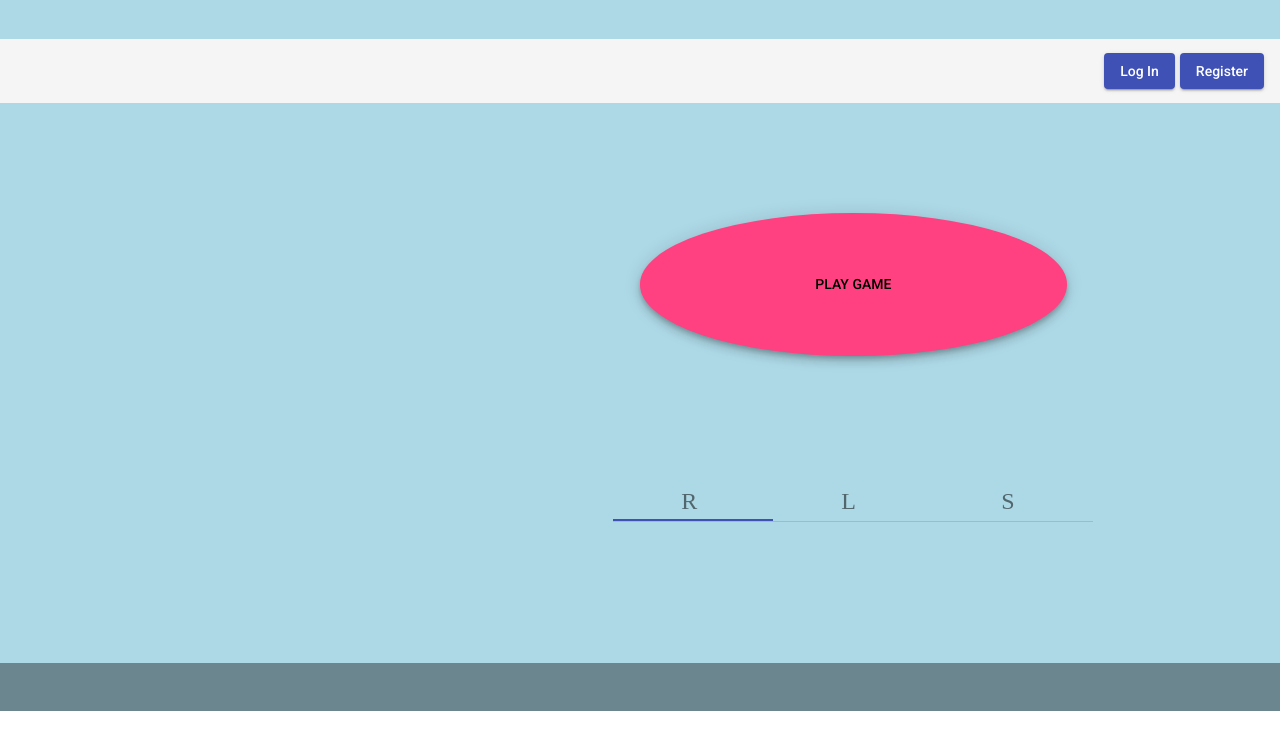
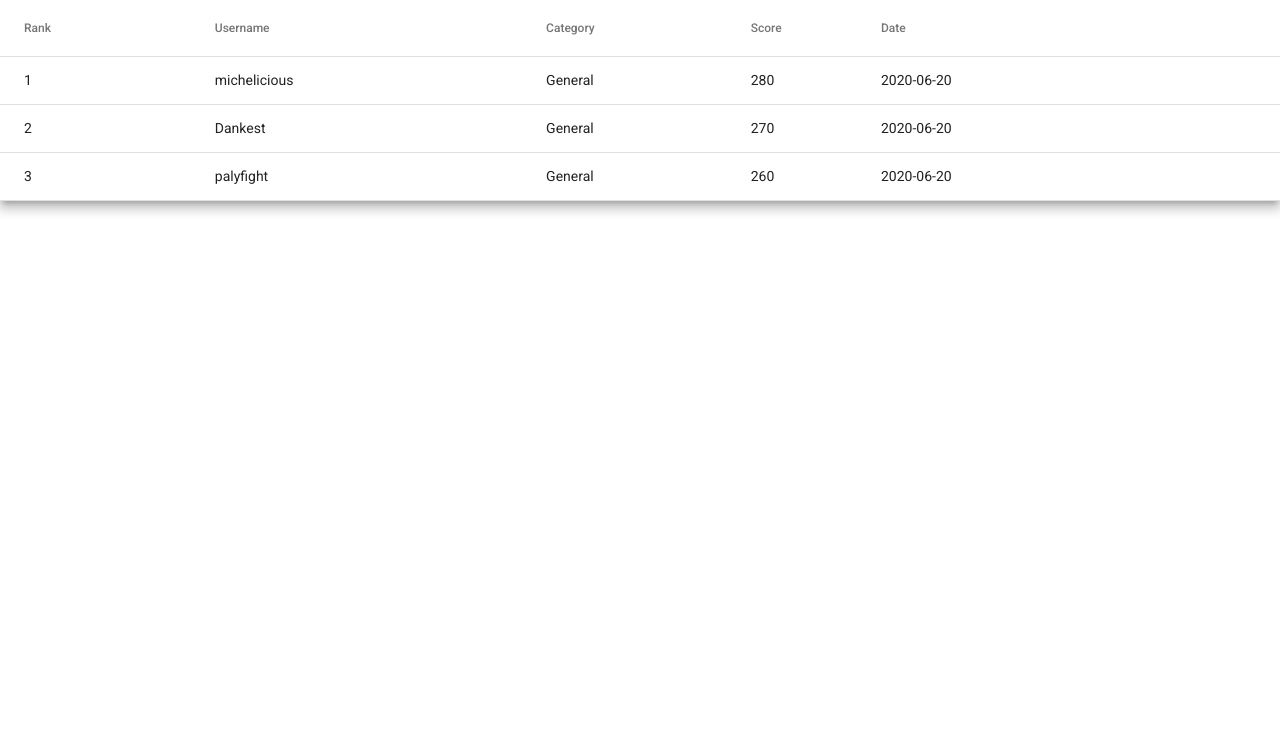
Before and after one commit to palyfight/trivia-mania, an Angular app: page / in a window 1280 px wide. Shown: the top 750 px of the page. Built offline with nearby package versions, Linux system fonts and the light colour scheme.

Commit message:
basic leaderboard component fait

```diff
--- a/angular.json
+++ b/angular.json
@@ -33,8 +33,8 @@
               "src/styles.scss"
             ],
             "scripts": [
-              "node_modules/bootstrap/dist/js/bootstrap.min.js",
-              "node_modules/jquery/dist/jquery.min.js"
+              "node_modules/jquery/dist/jquery.min.js",
+              "node_modules/bootstrap/dist/js/bootstrap.min.js"
             ]
           },
           "configurations": {
--- a/src/app/Components/home-page/home-page.component.html
+++ b/src/app/Components/home-page/home-page.component.html
@@ -12,7 +12,7 @@
       <span><a mat-raised-button color="primary">Register</a></span>
     </mat-toolbar>
   </mat-grid-tile>
-<!--Espace milieu-gauche: menu -->
+<!--Espace milieu-gauche: ... -->
   <mat-grid-tile rowspan="3">
 
   </mat-grid-tile>
@@ -22,7 +22,7 @@
   </mat-grid-tile>
 <!--Espace milieu-droit2 : menu -->
   <mat-grid-tile colspan="2">
-    <app-menu></app-menu>
+    <app-menu *ngIf="showOptionContent" [optionContent]="isOptionShown" ></app-menu>
   </mat-grid-tile>
 <!--Espace milieu-droit2 : menu -->
   <mat-grid-tile class="bot-tile" colspan="3">
--- a/src/app/Components/home-page/home-page.component.ts
+++ b/src/app/Components/home-page/home-page.component.ts
@@ -1,4 +1,4 @@
-import { Component, OnInit } from '@angular/core';
+import { Component, OnInit, Input } from '@angular/core';
 
 @Component({
   selector: 'app-home-page',
@@ -10,11 +10,17 @@ import { Component, OnInit } from '@angular/core';
 
 export class HomePageComponent implements OnInit {
 
+
   title = 'Trivia Mania';
-  background: 'TriviaMania/bg-img2.jpg'
+  background = 'TriviaMania/bg-img2.jpg';
+  isOptionShown = false;
 
   constructor() {
 
+  }
+
+  showOptionContent() {
+    this.isOptionShown = !this.isOptionShown;
   }
 
   ngOnInit(): void {
--- a/src/app/Components/leaderboard/leaderboard.component.html
+++ b/src/app/Components/leaderboard/leaderboard.component.html
@@ -1 +1,36 @@
-<p>leaderboard works!</p>
+
+<table mat-table [dataSource]="dataSource" class="mat-elevation-z8">    <!-- Rank Column -->
+
+    <!-- Rank Column -->
+    <ng-container matColumnDef="rank">
+      <th mat-header-cell *matHeaderCellDef> Rank </th>
+      <td mat-cell *matCellDef="let scorer"> {{ scorer.rank }} </td>
+    </ng-container>
+      <!-- Name Column -->
+      <ng-container matColumnDef="username">
+        <th mat-header-cell *matHeaderCellDef> Username </th>
+        <td mat-cell *matCellDef="let scorer"> {{ scorer.username }} </td>
+      </ng-container>
+
+      <!-- Category Column -->
+      <ng-container matColumnDef="category">
+        <th mat-header-cell *matHeaderCellDef> Category </th>
+        <td mat-cell *matCellDef="let scorer"> {{ scorer.category }} </td>
+      </ng-container>
+
+      <!-- Score Column -->
+      <ng-container matColumnDef="score">
+        <th mat-header-cell *matHeaderCellDef> Score </th>
+        <td mat-cell *matCellDef="let scorer"> {{ scorer.score }} </td>
+      </ng-container>
+
+      <!-- Date Column -->
+      <ng-container matColumnDef="date">
+        <th mat-header-cell *matHeaderCellDef> Date </th>
+        <td mat-cell *matCellDef="let scorer"> {{ scorer.date }} </td>
+      </ng-container>
+
+
+    <tr mat-header-row *matHeaderRowDef="lbColumns"></tr>
+    <tr mat-row *matRowDef="let row; columns: lbColumns;"></tr>
+</table>
--- a/src/app/Components/leaderboard/leaderboard.component.scss
+++ b/src/app/Components/leaderboard/leaderboard.component.scss
@@ -0,0 +1,3 @@
+table {
+  width: 100%;
+}
--- a/src/app/Components/leaderboard/leaderboard.component.ts
+++ b/src/app/Components/leaderboard/leaderboard.component.ts
@@ -1,4 +1,33 @@
-import { Component, OnInit } from '@angular/core';
+import { Component, OnInit, Input } from '@angular/core';
+
+export interface BestScorers {
+  rank: number;
+  username: string;
+  score: number;
+  category: string;
+  date: string;
+}
+
+  const SCORER_DATA: BestScorers[] = [
+    { rank: 1,
+      username: 'michelicious',
+      score: 280,
+      category: 'General',
+      date: '2020-06-20'
+    },
+    { rank: 2,
+      username: 'Dankest',
+      score: 270,
+      category: 'General',
+      date: '2020-06-20'
+    },
+    { rank: 3,
+      username: 'palyfight',
+      score: 260,
+      category: 'General',
+      date: '2020-06-20'
+    },
+  ]
 
 @Component({
   selector: 'app-leaderboard',
@@ -7,6 +36,12 @@ import { Component, OnInit } from '@angular/core';
 })
 export class LeaderboardComponent implements OnInit {
 
+  @Input() isShown: boolean;
+
+  lbColumns: string[] = ['rank', 'username', 'category', 'score', 'date'];
+  dataSource = SCORER_DATA;
+
+
   constructor() { }
 
   ngOnInit(): void {
--- a/src/app/Components/menu/menu.component.html
+++ b/src/app/Components/menu/menu.component.html
@@ -1,7 +1,7 @@
 <mat-tab-group>
     <mat-tab *ngFor="let option of optionList">
       <ng-template mat-tab-label>
-        <mat-icon>{{ option.name }}</mat-icon>
+        {{ option.name }}
       </ng-template>
     </mat-tab>
 </mat-tab-group>
--- a/src/app/Components/menu/menu.component.ts
+++ b/src/app/Components/menu/menu.component.ts
@@ -1,4 +1,4 @@
-import { Component, OnInit } from '@angular/core';
+import { Component, OnInit, Input } from '@angular/core';
 
 @Component({
   selector: 'app-menu',
@@ -7,11 +7,13 @@ import { Component, OnInit } from '@angular/core';
 })
 export class MenuComponent implements OnInit {
 
+  @Input() optionContent: boolean;
+
    optionList = [
     { name: 'Rules',
       clicked: false
     },
-    { name: 'LeaderBoard',
+    { name: 'Leaderboard',
       clicked: false
     },
     { name: 'Settings',
--- a/src/app/Material/material.module.ts
+++ b/src/app/Material/material.module.ts
@@ -6,6 +6,7 @@ import { MatMenuModule } from '@angular/material/menu';
 import { MatGridListModule } from '@angular/material/grid-list';
 import { MatIconModule } from '@angular/material/icon';
 import { MatTabsModule } from '@angular/material/tabs';
+import {MatTableModule} from '@angular/material/table';
 
 
 const materialComponents = [
@@ -15,6 +16,7 @@ const materialComponents = [
   MatMenuModule,
   MatGridListModule,
   MatIconModule,
+  MatTableModule,
   MatTabsModule
 ]
 
--- a/src/app/app.module.ts
+++ b/src/app/app.module.ts
@@ -15,7 +15,7 @@ import { MaterialModule } from './Material/material.module';
 const appRoutes: Routes = [
   {path:
     '**',
-    component : HomePageComponent
+    component : LeaderboardComponent
    }
 ]
 
```
